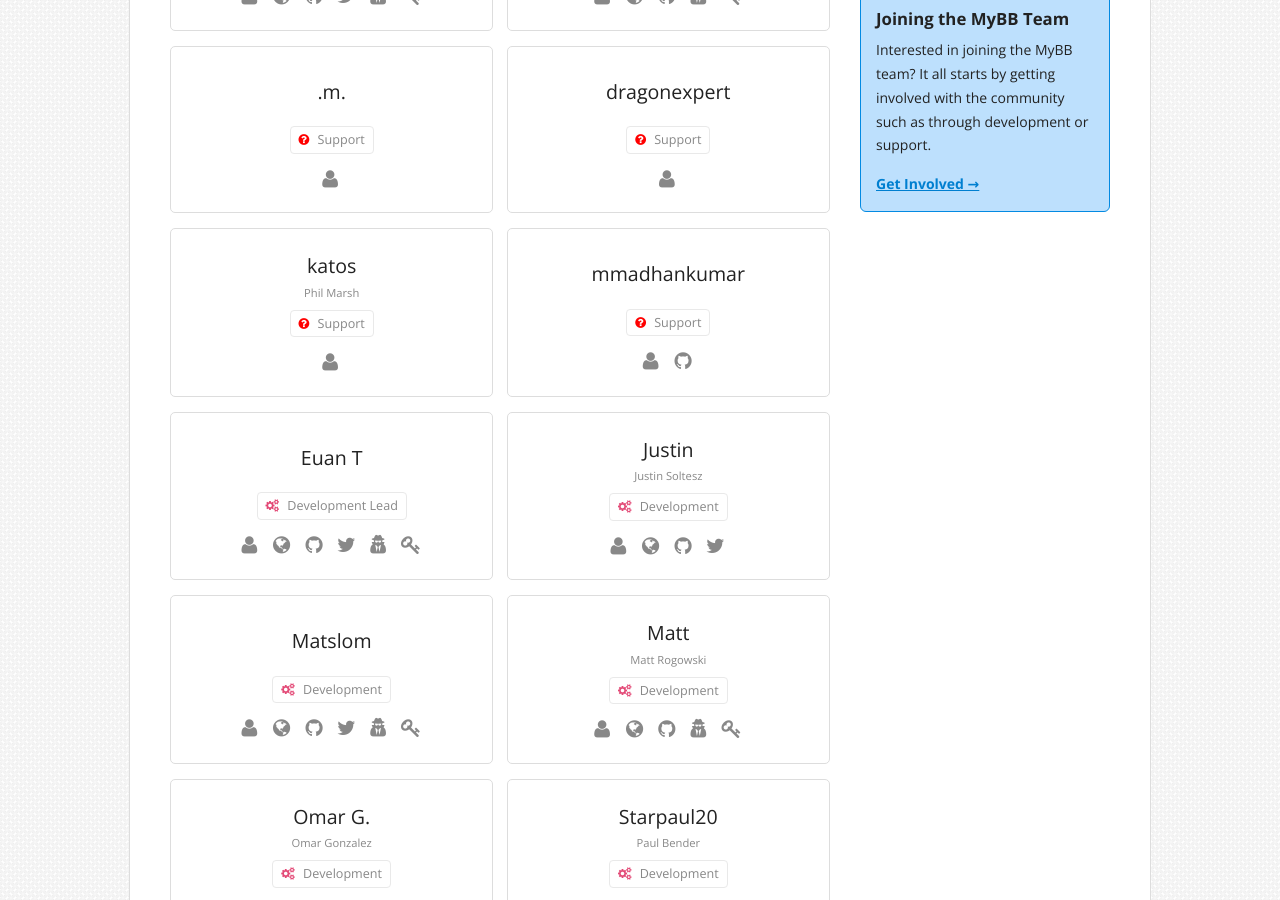
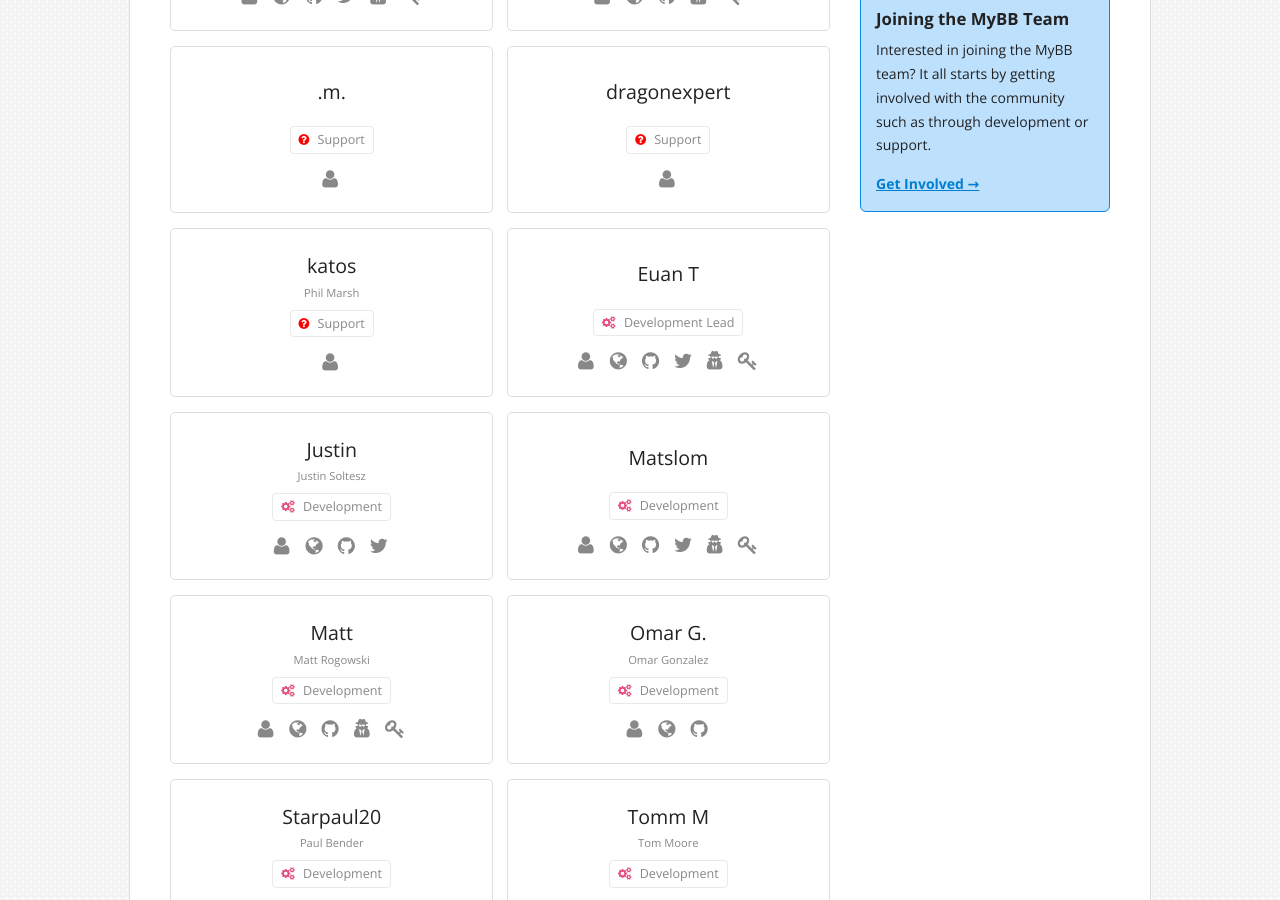
Before and after one commit to mybb/mybb.com, a Jekyll site: the page built from about/team.html, in a window 1280 px wide and 900 px high, scrolled down 605 px. Built offline with Jekyll 4.4.1, drawn with Linux system fonts in a browser that asks for light colours; nearby versions of some CDN libraries.

Commit message:
Update support team

```diff
--- a/_data/team_support.yml
+++ b/_data/team_support.yml
@@ -1,8 +1,5 @@
 - username: ".m."
   uid: 52123
-- username: "mmadhankumar"
-  uid: 60940
-  github: "mmadhankumar"
 - username: "katos"
   uid: 104958
   name: "Phil Marsh"
```
